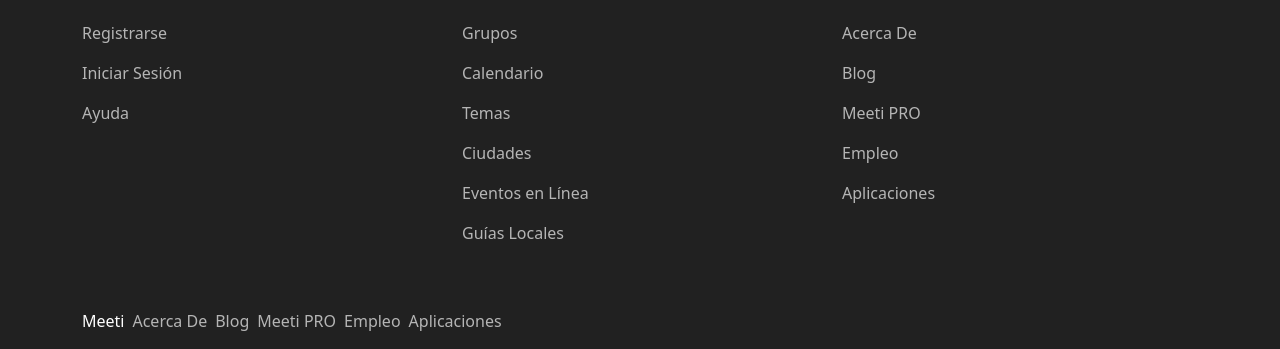
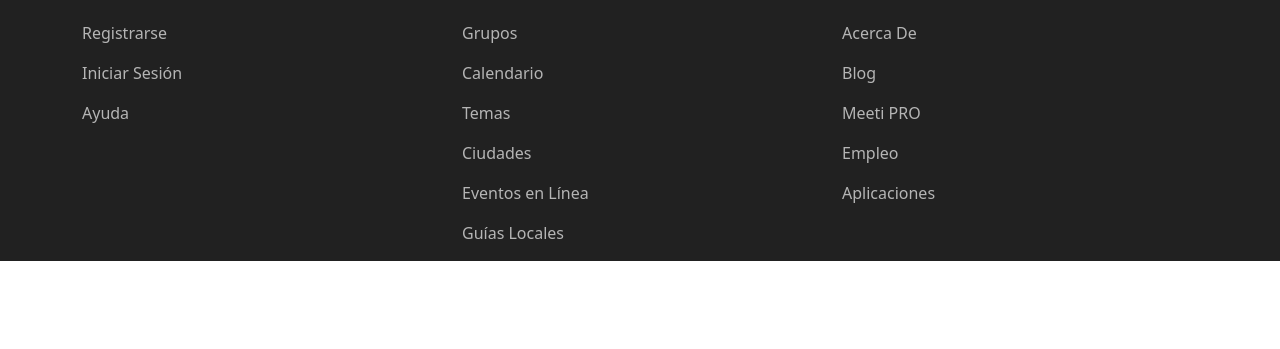
Before and after one commit to VmNunez/clon-meeti-bootstrap, a website: page index.html in a window 1280 px wide. Shown: the part 2563-2912 px from the top of the page. After the commit the page ends 2824 px from the top, so only its background shows below. Drawn offline with Linux system fonts and the light colour scheme.

Commit message:
footer actualizado

```diff
--- a/index.html
+++ b/index.html
@@ -168,16 +168,6 @@
           </div>
 
         </div>
-        <div class="d-flex flex-column flex-md-row mt-5 align-items-center">
-          <p class="m-0 me-2">Meeti</p>
-          <nav class="nav flex-column flex-md-row">
-            <a href="#" class="nav-link me-md-2">Acerca De</a>
-            <a href="#" class="nav-link me-md-2">Blog</a>
-            <a href="#" class="nav-link me-md-2">Meeti PRO</a>
-            <a href="#" class="nav-link me-md-2">Empleo</a>
-            <a href="#" class="nav-link me-md-2">Aplicaciones</a>
-          </nav>
-        </div>
       </div>
     </footer>
     <script src="js/bootstrap.bundle.min.js"></script>
```
